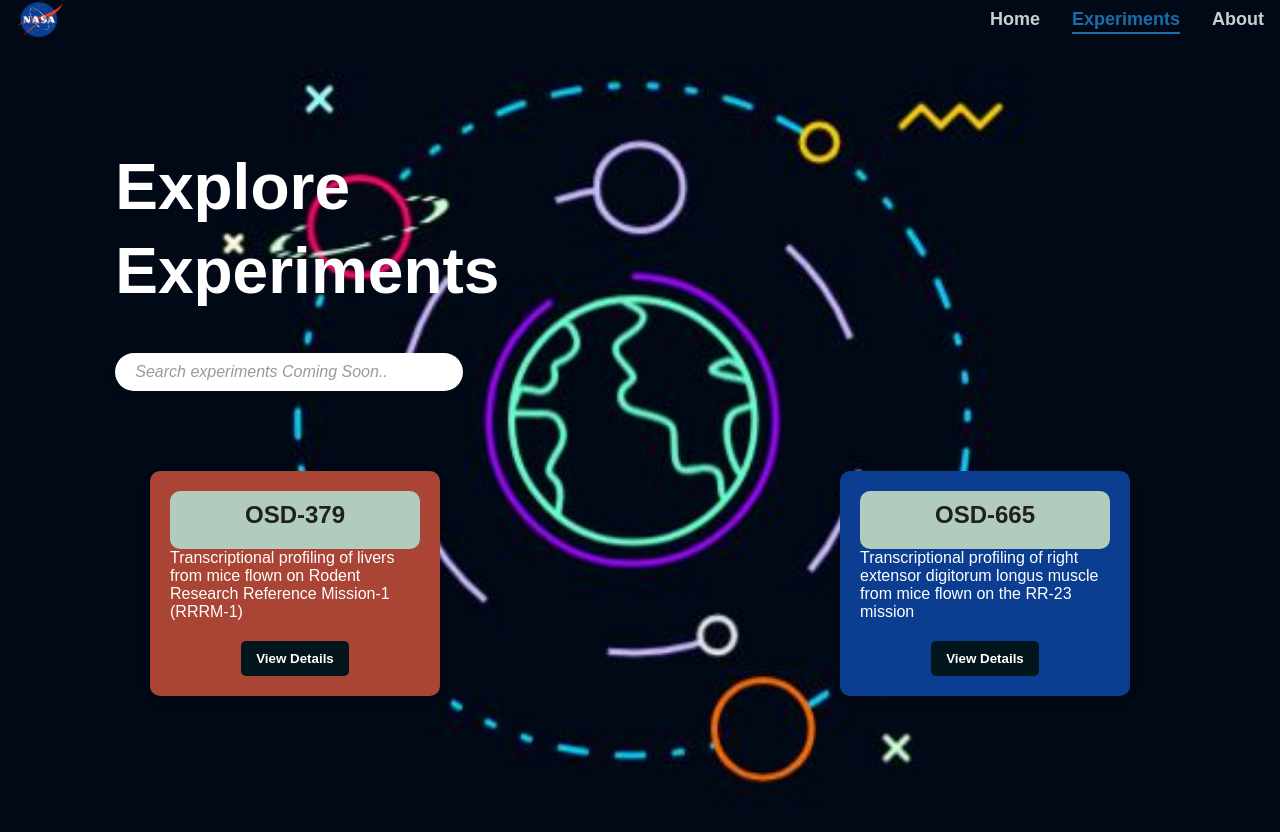
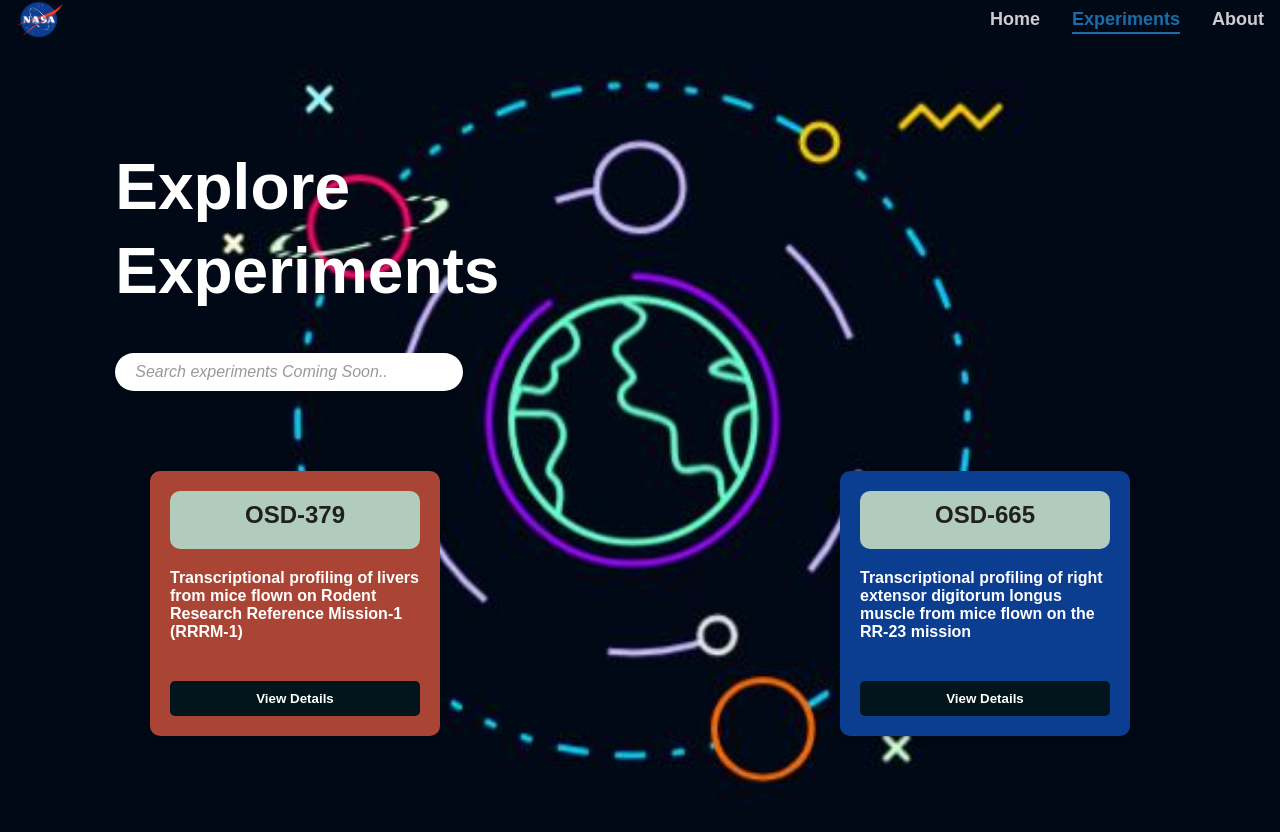
Before and after one commit to aryanshs/andromedasHack, a React (Create React App) app in the folder visualize-client/: page /experiments in a window 1280 px wide. Shown: the top 832 px of the page. Built offline with nearby package versions, Linux system fonts and the light colour scheme.

Commit message:
updating workflow with maryam's dashboard

```diff
--- a/visualize-client/src/components/Experiments.js
+++ b/visualize-client/src/components/Experiments.js
@@ -13,6 +13,10 @@
 
   const getOsd665Data = async () => {
     navigate("/visualize/665", { state: { studyId: 665 } });
+  };
+
+  const visualizeStudy = () => {
+    window.location.href = "/viz_379.html";
   };
 
   return (
@@ -41,7 +45,7 @@
             </p>
           </div>
 
-          <button onClick={getOsd379Data}>View Details</button>
+          <button onClick={visualizeStudy}>View Details</button>
         </div>
         <div className="experimentsStudyCard card665">
           <div className="experimentsHeadingBox">
--- a/visualize-client/src/styles/Experiments.css
+++ b/visualize-client/src/styles/Experiments.css
@@ -58,6 +58,9 @@
 
 /* Individual experiment card */
 .experimentsStudyCard {
+  display: flex;
+  flex-direction: column;
+  gap: 20px;
   background-color: white;
   border-radius: 10px;
   padding: 20px;
@@ -80,7 +83,7 @@
 
 .experimentsStudyCard .experimentsDescriptionBox p {
   color: white;
-  font-weight: 500;
+  font-weight: 600;
   margin-bottom: 20px;
 }
 
```
